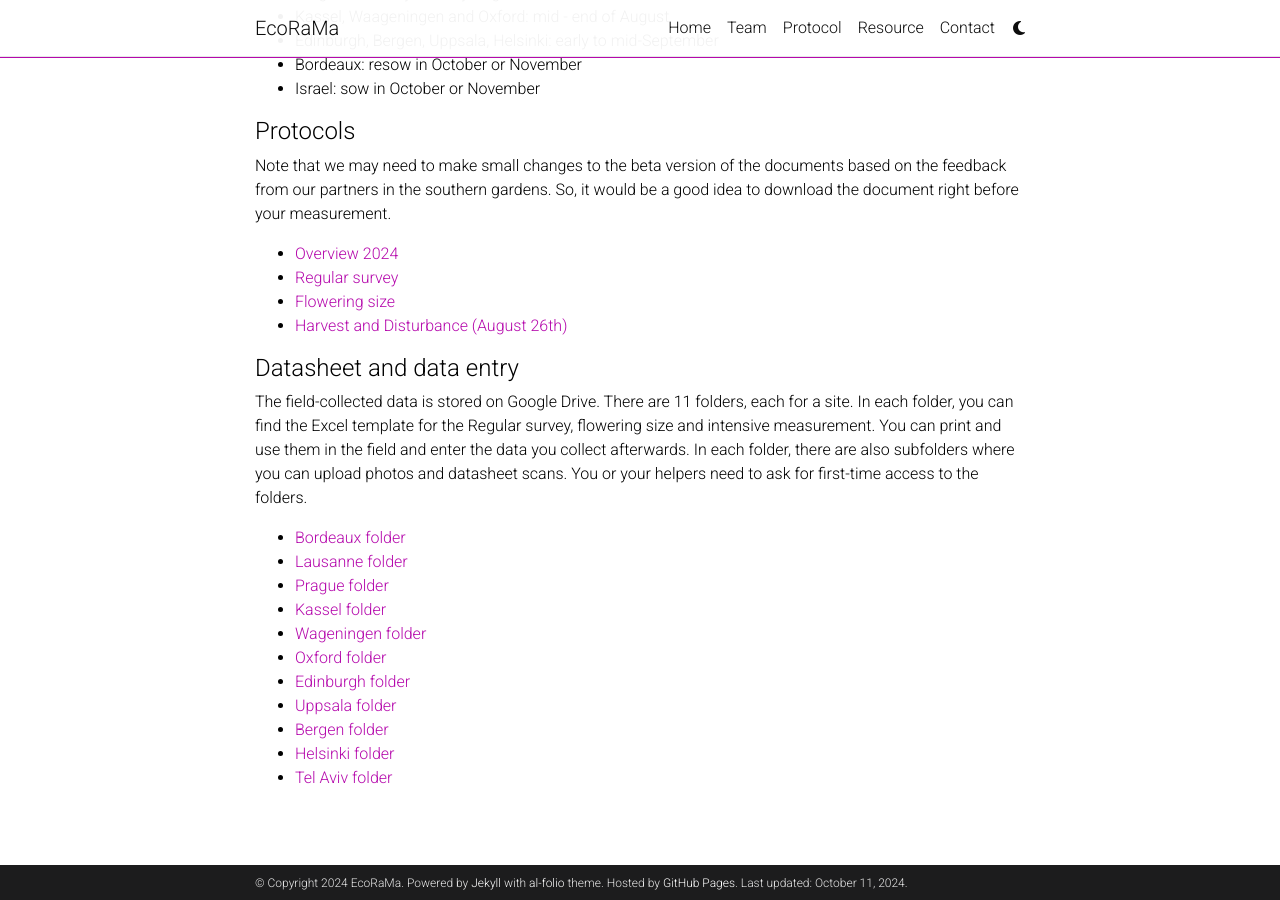
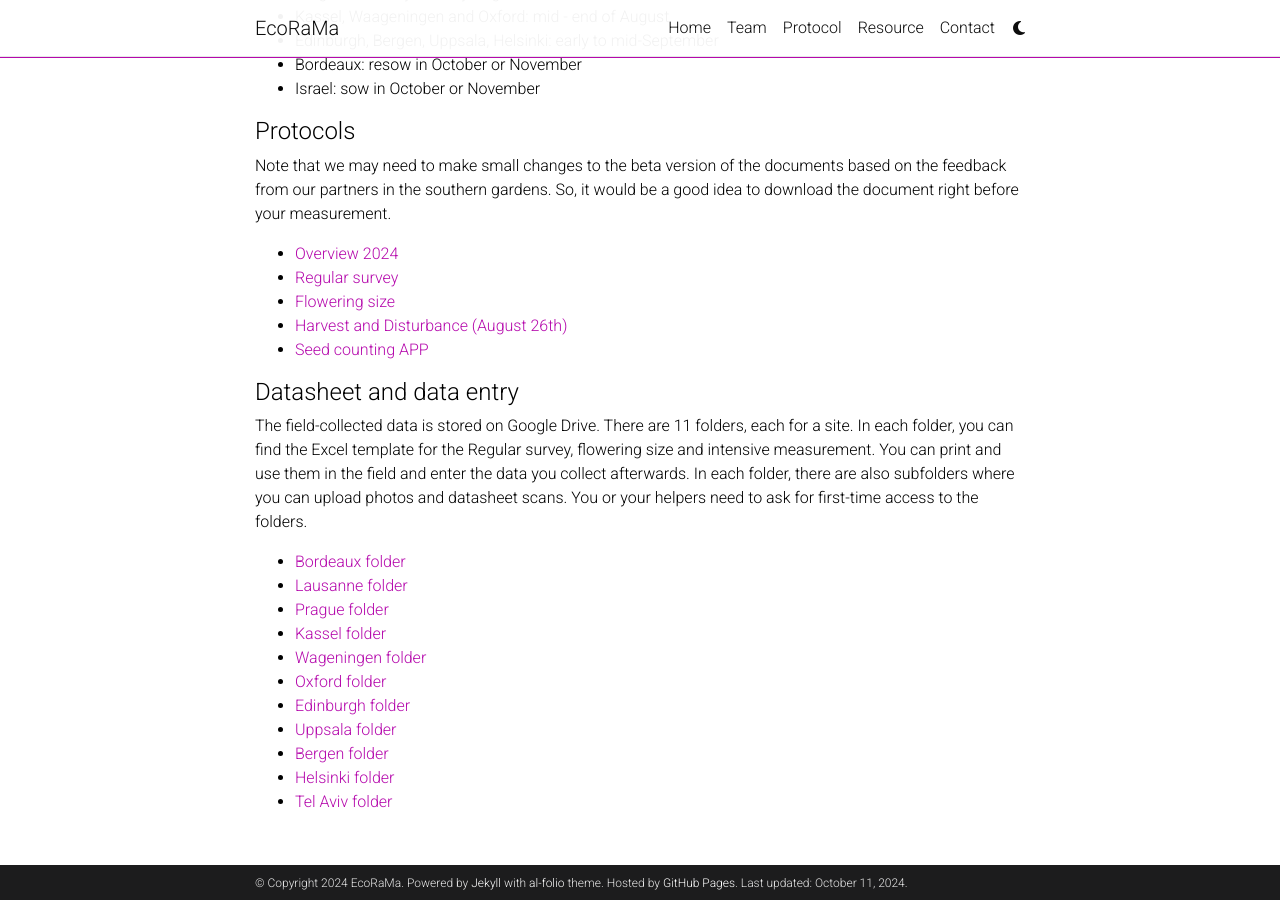
Before and after one commit to EcoRaMa/EcoRaMa.github.io, a Jekyll site: the page built from _projects/Data_collection_2024.md, in a window 1280 px wide and 900 px high, scrolled down 750 px. Built offline with Jekyll 4.4.1, drawn with Linux system fonts in a browser that asks for light colours; comment, search, counter and statistics services are not loaded; a style sheet for code colours, icons or effects is not loaded.

Commit message:
Update Data_collection_2024.md

```diff
--- a/_projects/Data_collection_2024.md
+++ b/_projects/Data_collection_2024.md
@@ -43,6 +43,7 @@
   <li> <a href="https://drive.google.com/file/d/14tPrWAY0fCdz8oHr8o1fjgC5xBAroMwk/view?usp=sharing" target="_blank">Regular survey </a> </li>
   <li> <a href="https://drive.google.com/file/d/1K6GhXOW1q8WlIWLuzWLl_wBFGj_S9vg5/view?usp=sharing" target="_blank">Flowering size </a> </li>
   <li> <a href="https://drive.google.com/file/d/1L11GgRLa6GYmvh4gnsUCGpf2p6Qu0Z7W/view?usp=sharing" target="_blank">Harvest and Disturbance (August 26th) </a> </li>
+  <li> <a href="https://drive.google.com/file/d/1ZcKVS9Gz1KDDyR88Bzam-l7I62qfFfZv/view?usp=sharing" target="_blank">Seed counting APP </a> </li>
 </ul>
 
 ####  Datasheet and data entry
```
